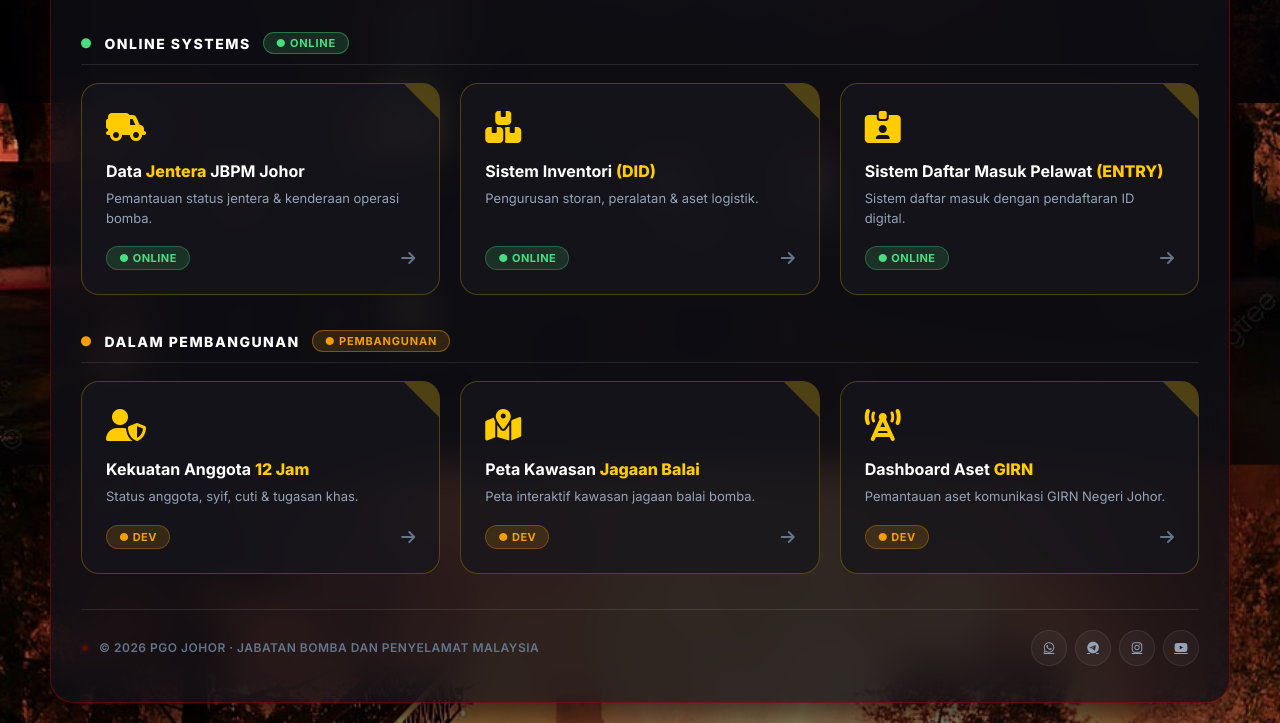
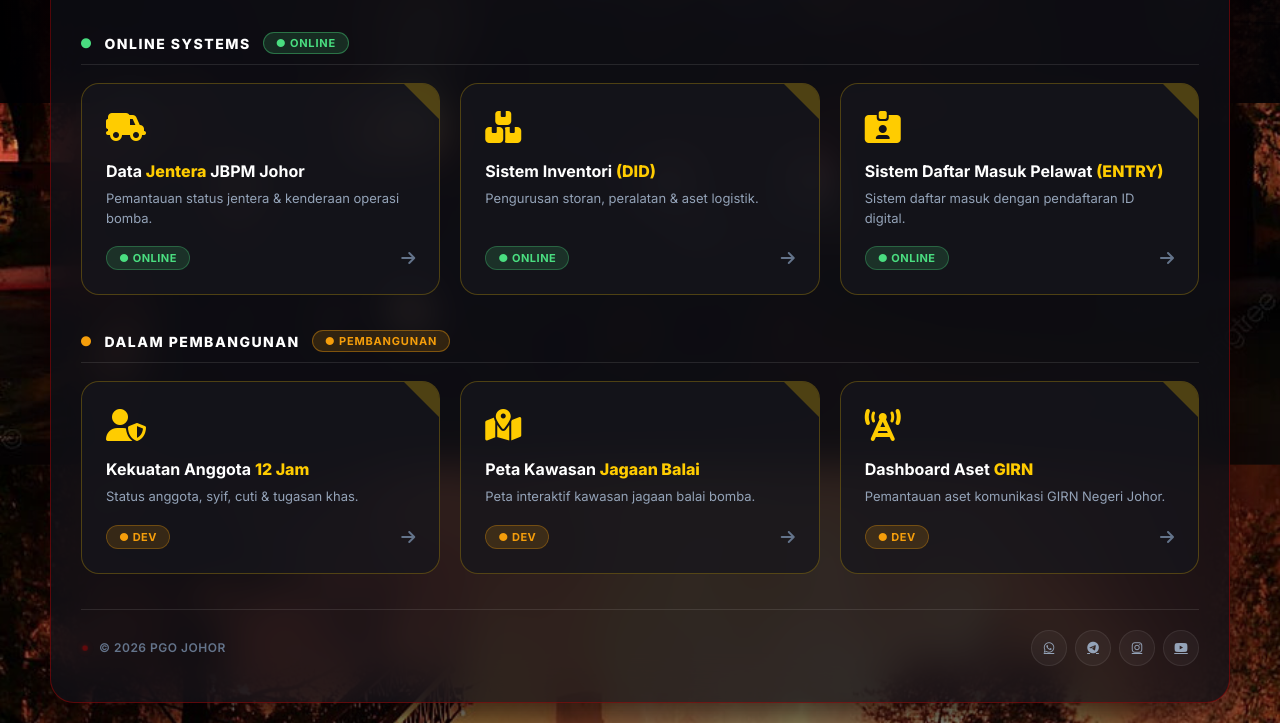
Before and after one commit to pgojhbravo5/pgo-johor-dashboard-keseluruhan, a website: page index.html in a window 1280 px wide. Shown: the part 697-1420 px from the top of the page. Drawn offline with Linux system fonts and the light colour scheme.

Commit message:
UBAH COPYRIGHT

```diff
--- a/index.html
+++ b/index.html
@@ -2130,7 +2130,7 @@
       <div class="footer">
         <div class="brand">
           <span class="dot"></span>
-          <span>© 2026 PGO JOHOR · JABATAN BOMBA DAN PENYELAMAT MALAYSIA</span>
+          <span>© 2026 PGO JOHOR </span>
         </div>
         <div class="social-links">
           <a
```
